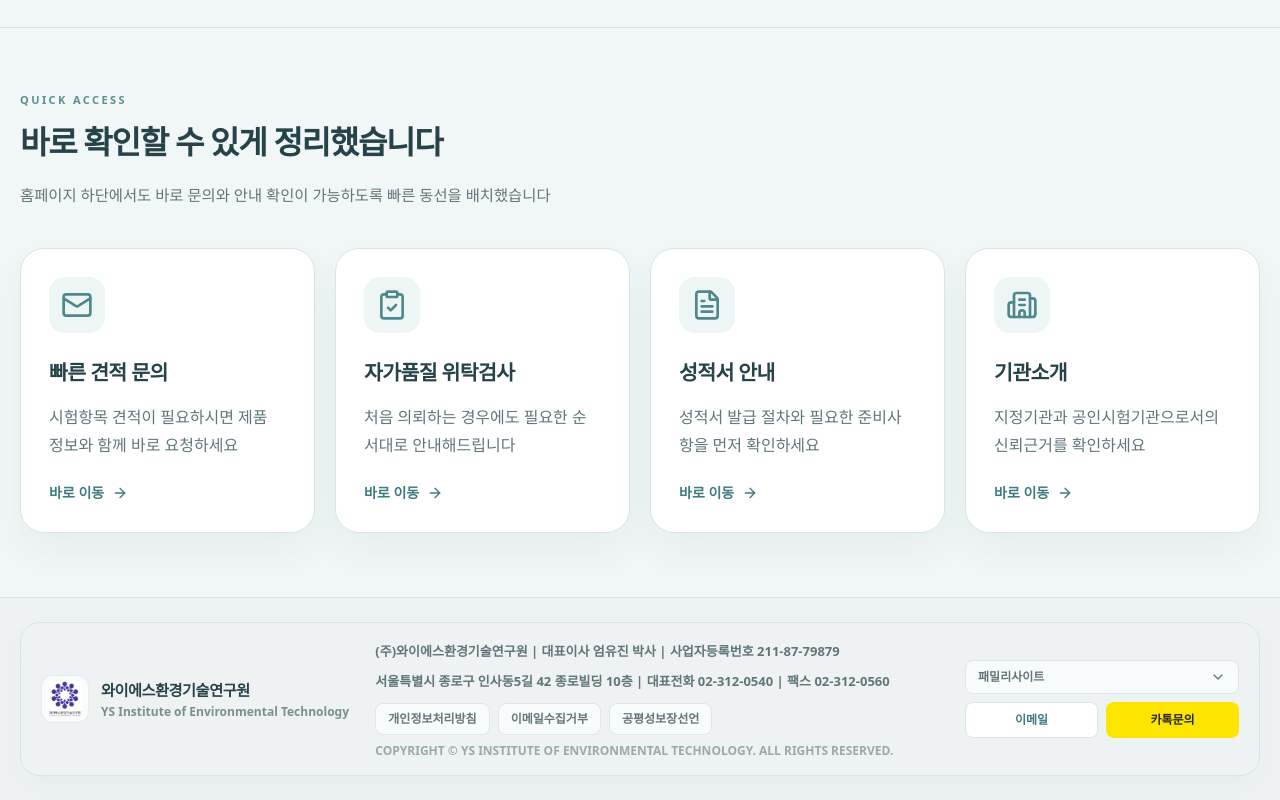
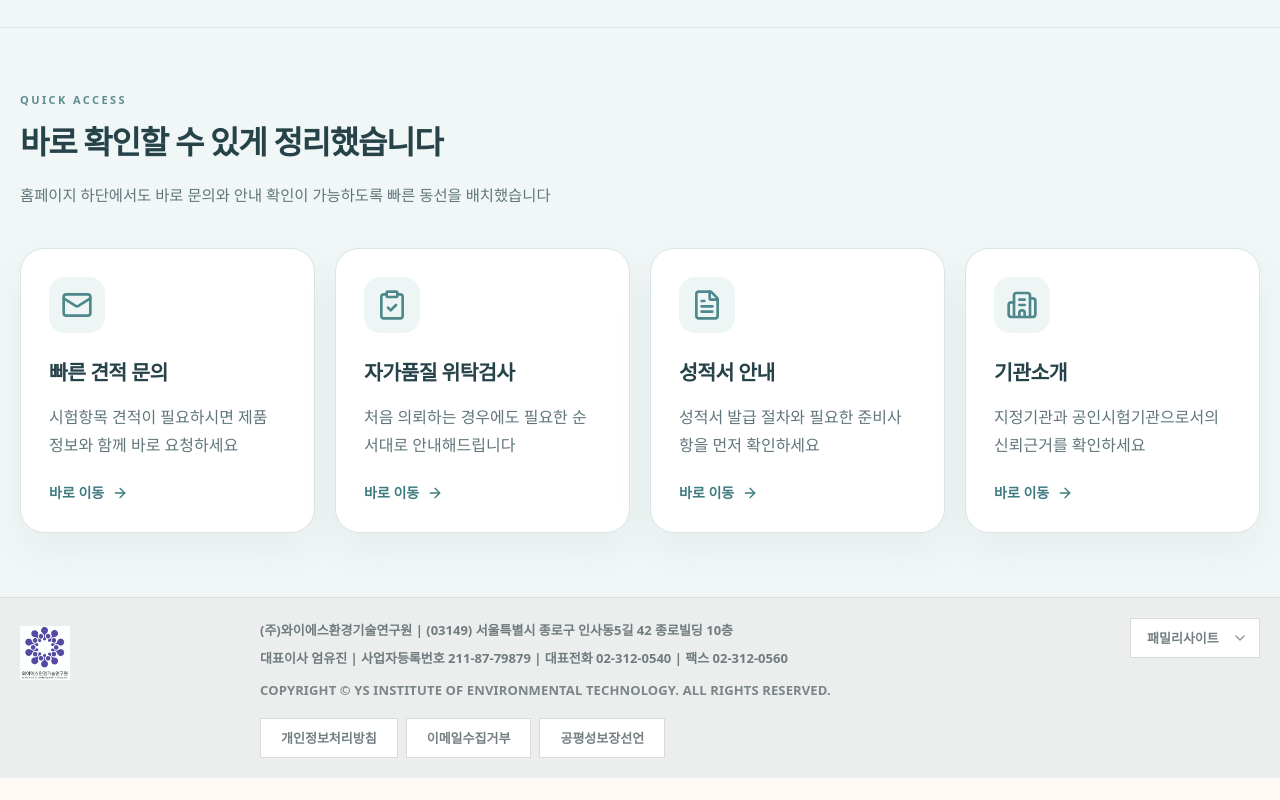
Before and after one commit to YSIET/ysiet-cosmetics-testing, a React (Vite) app: page / in a window 1280 px wide. Shown: the part 7244-8044 px from the top of the page. After the commit the page ends 8022 px from the top, so only its background shows below. Built offline with nearby package versions, Linux system fonts and the light colour scheme.

Commit message:
Update App.jsx

```diff
--- a/src/App.jsx
+++ b/src/App.jsx
@@ -523,83 +523,54 @@ function BrandTrustBar() {
 
 function Footer({ showKakao = false }) {
   return (
-    <footer className="border-t border-[#D7E3E5] bg-[#EEF2F2]">
-      <div className="mx-auto max-w-7xl px-5 py-6">
-        <div className="rounded-[20px] border border-[#D7E3E5] bg-white/88 px-5 py-4 shadow-[0_10px_26px_rgba(36,72,82,0.035)]">
-          <div className="grid gap-4 lg:grid-cols-[0.86fr_1.55fr_0.74fr] lg:items-center">
-            <div className="flex items-center gap-3">
-              <div className="flex h-12 w-12 shrink-0 items-center justify-center rounded-xl border border-[#E2EDEF] bg-[#FAFCFC]">
+    <footer className="border-t border-[#D9E2E3] bg-[#ECEEEE]">
+      <div className="mx-auto max-w-7xl px-5 py-5">
+        <div className="grid gap-5 lg:grid-cols-[220px_minmax(0,1fr)_160px] lg:items-start">
+          <div className="flex items-center lg:pt-2">
             <img
               src={YS_LOGO}
               alt="와이에스환경기술연구원 로고"
-                  className="h-9 w-9 object-contain"
+              className="h-[54px] w-auto object-contain opacity-90"
             />
           </div>
 
           <div className="min-w-0">
-                <p className="whitespace-nowrap text-[0.95rem] font-black tracking-[-0.03em] text-[#27434A]">
-                  와이에스환경기술연구원
+            <div className="space-y-1 text-[13px] leading-6 text-[#707B7E]">
+              <p className="font-semibold">
+                (주)와이에스환경기술연구원 | (03149) 서울특별시 종로구 인사동5길 42 종로빌딩 10층
               </p>
-                <p className="mt-0.5 text-xs font-bold text-[#7B8E92]">
-                  YS Institute of Environmental Technology
+              <p className="font-semibold">
+                대표이사 엄유진 | 사업자등록번호 211-87-79879 | 대표전화 02-312-0540 | 팩스 02-312-0560
+              </p>
+              <p className="pt-1 text-[13px] font-semibold uppercase tracking-[0.01em] text-[#7B8588]">
+                COPYRIGHT © YS INSTITUTE OF ENVIRONMENTAL TECHNOLOGY. ALL RIGHTS RESERVED.
               </p>
             </div>
-            </div>
 
-            <div className="space-y-1.5 text-[13px] leading-6 text-[#60767B]">
-              <p className="font-bold">
-                (주)와이에스환경기술연구원 | 대표이사 엄유진 박사 | 사업자등록번호 211-87-79879
-              </p>
-              <p className="font-bold">
-                서울특별시 종로구 인사동5길 42 종로빌딩 10층 | 대표전화 02-312-0540 | 팩스 02-312-0560
-              </p>
-              <div className="flex flex-wrap items-center gap-2 pt-1">
+            <div className="mt-4 flex flex-wrap gap-2">
               {footerPolicyLinks.map((item) => (
                 <a
                   key={item.label}
                   href={item.href}
-                    className="inline-flex h-8 items-center justify-center rounded-lg border border-[#DDE7E8] bg-[#F8FBFB] px-3 text-xs font-black text-[#65777B] transition hover:border-[#BFD4D7] hover:bg-white hover:text-[#3E7B7F]"
+                  className="inline-flex h-10 items-center justify-center rounded-none border border-[#D8DCDD] bg-white px-5 text-[13px] font-semibold text-[#747F82] transition hover:bg-[#F8F9F9]"
                 >
                   {item.label}
                 </a>
               ))}
-                <span className="text-xs font-bold text-[#9AA9AC]">
-                  COPYRIGHT © YS INSTITUTE OF ENVIRONMENTAL TECHNOLOGY. ALL RIGHTS RESERVED.
-                </span>
             </div>
           </div>
 
-            <div className="grid gap-2">
-              <div className="flex items-center justify-between rounded-lg border border-[#DDE7E8] bg-[#F8FBFB] px-3 py-2 text-xs font-black text-[#65777B]">
+          <div className="lg:justify-self-end">
+            <div className="relative w-full lg:w-[130px]">
+              <select
+                defaultValue=""
+                className="h-10 w-full appearance-none border border-[#D8DCDD] bg-white px-4 pr-9 text-[13px] font-semibold text-[#747F82] outline-none"
+              >
+                <option value="" disabled>
                   패밀리사이트
-                <ChevronDown className="h-4 w-4" />
-              </div>
-
-              <div className="grid grid-cols-2 gap-2">
-                <a
-                  href="mailto:testing@ysiet.com"
-                  className="inline-flex h-9 items-center justify-center rounded-lg border border-[#DDE7E8] bg-white px-3 text-xs font-black text-[#3E7B7F] transition hover:border-[#BFD4D7]"
-                >
-                  이메일
-                </a>
-                {showKakao ? (
-                  <a
-                    href={KAKAO_URL}
-                    target="_blank"
-                    rel="noreferrer"
-                    className="inline-flex h-9 items-center justify-center rounded-lg bg-[#FEE500] px-3 text-xs font-black text-[#2D2926] transition hover:bg-[#F6D600]"
-                  >
-                    카톡문의
-                  </a>
-                ) : (
-                  <a
-                    href="tel:02-312-0540"
-                    className="inline-flex h-9 items-center justify-center rounded-lg bg-[#3E7B7F] px-3 text-xs font-black text-white transition hover:bg-[#346A6E]"
-                  >
-                    전화
-                  </a>
-                )}
-              </div>
+                </option>
+              </select>
+              <ChevronDown className="pointer-events-none absolute right-3 top-1/2 h-4 w-4 -translate-y-1/2 text-[#8A9497]" />
             </div>
           </div>
         </div>
```
Lines whose indentation alone changed are shown as unchanged.
